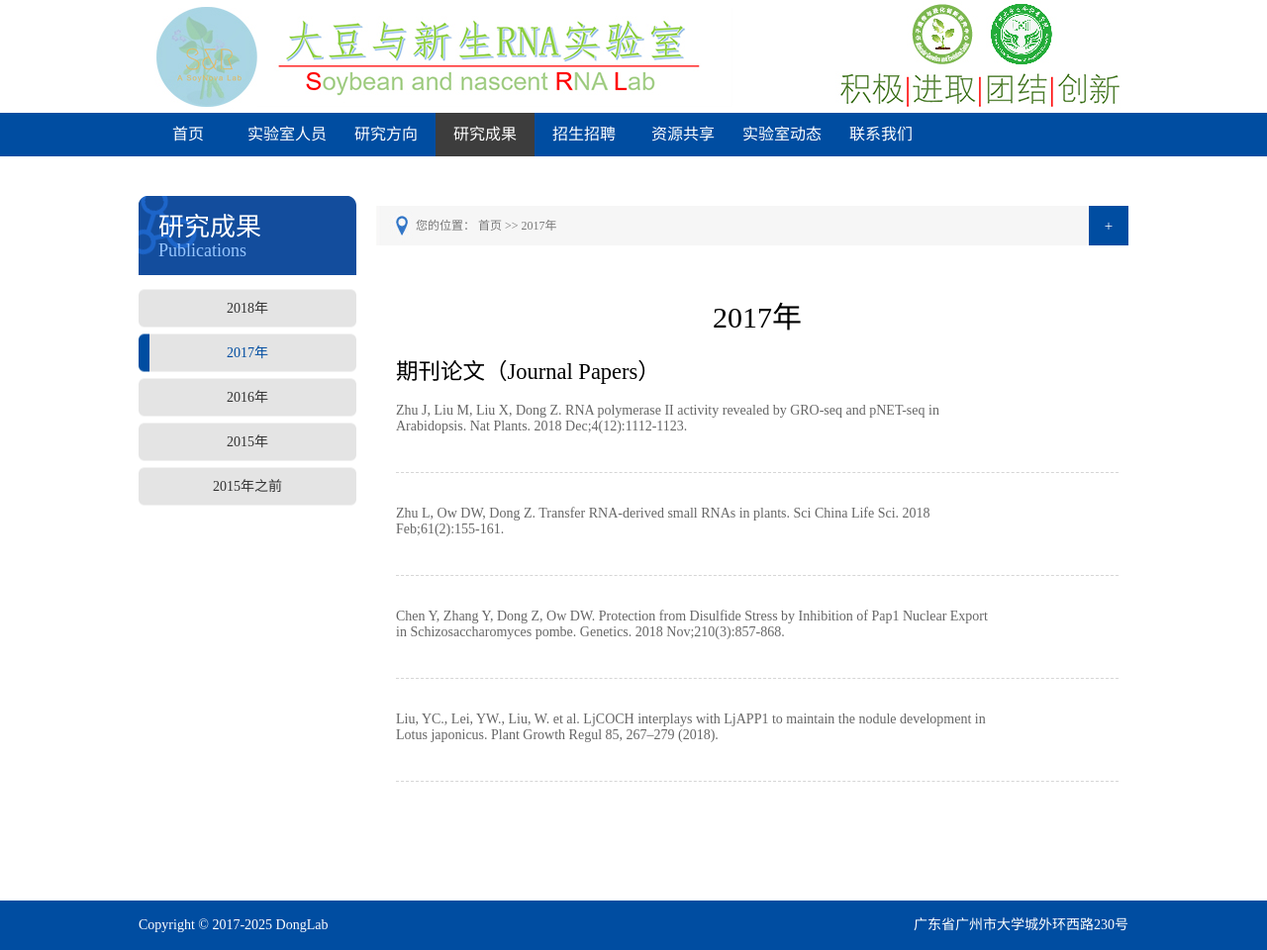
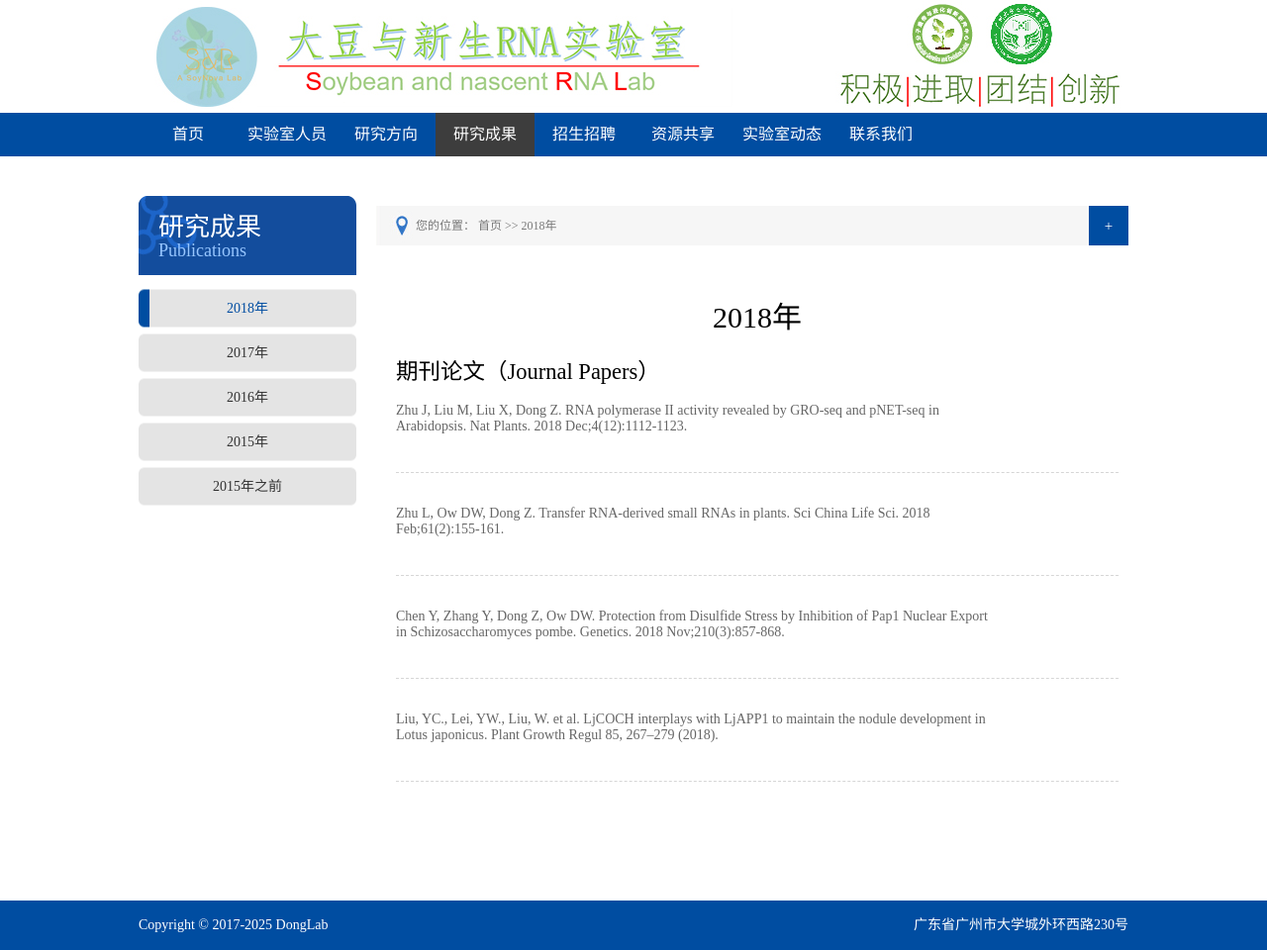
Before and after one commit to zhanweimin2021/zhanweimin2021.github.io, a Jekyll site: the page built from pages/2017.html, in a window 1280 px wide. Shown: the whole page at 99% size. Built offline with Jekyll 4.4.1, drawn with Linux system fonts in a browser that asks for light colours.

Commit message:
Update 2017.html

```diff
--- a/pages/2017.html
+++ b/pages/2017.html
@@ -1,18 +1,18 @@
 ---
 layout: pages
-permalink: /2017/
+permalink: /2018/
 category: publications
 category-en: Publications
 category-cn: 研究成果
-type: 2017年
-title: 2017年
-keywords: 2017年
-description: 2017年
+type: 2018年
+title: 2018年
+keywords: 2018年
+description: 2018年
 ---
 <div class="n_list">
   <div class="n_list_c">
     <div class="n_right_bottom">
-      <h1 align="center">2017年</h1>
+      <h1 align="center">2018年</h1>
       <br>
       <h2>期刊论文（Journal Papers）</h2>
       <ul>
```
